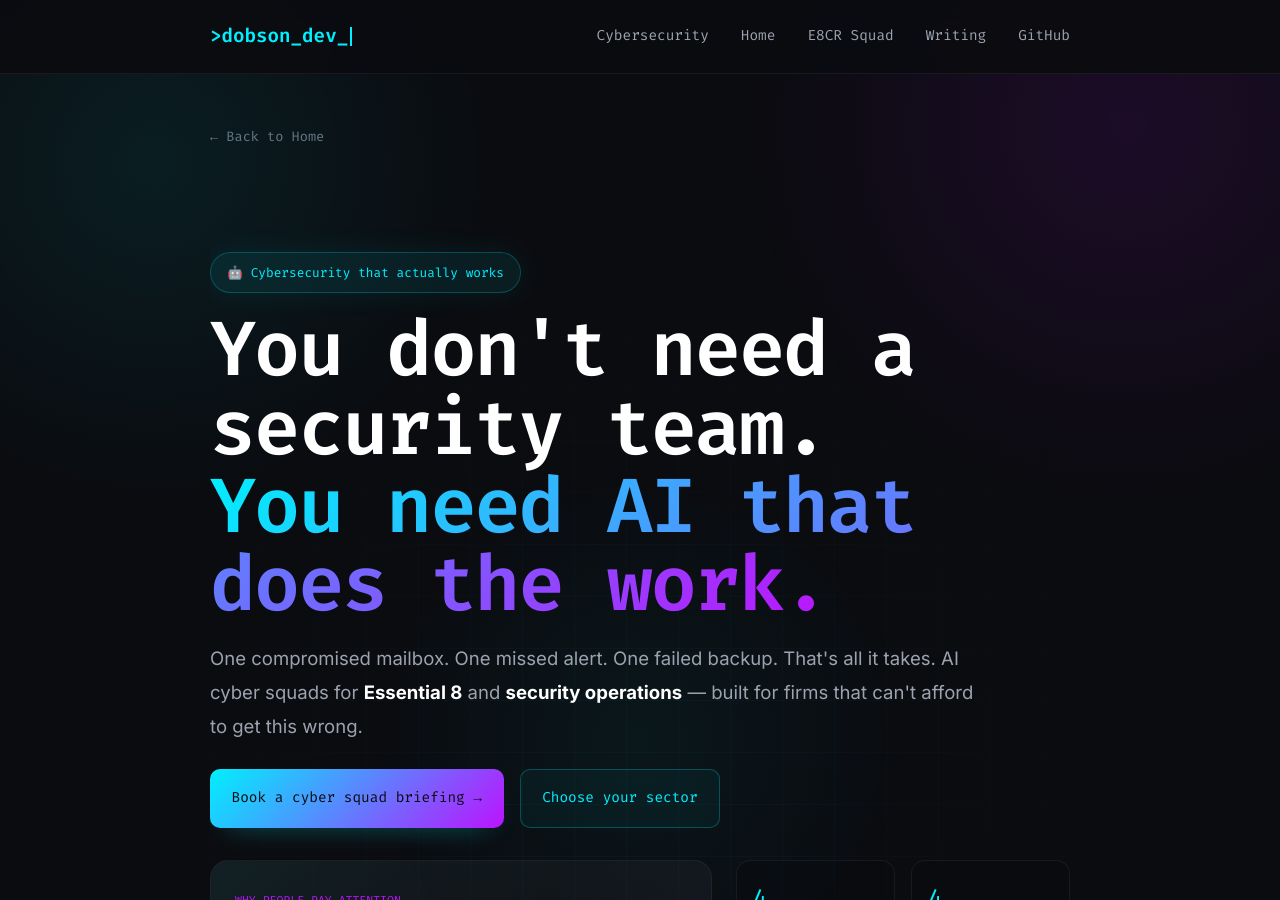
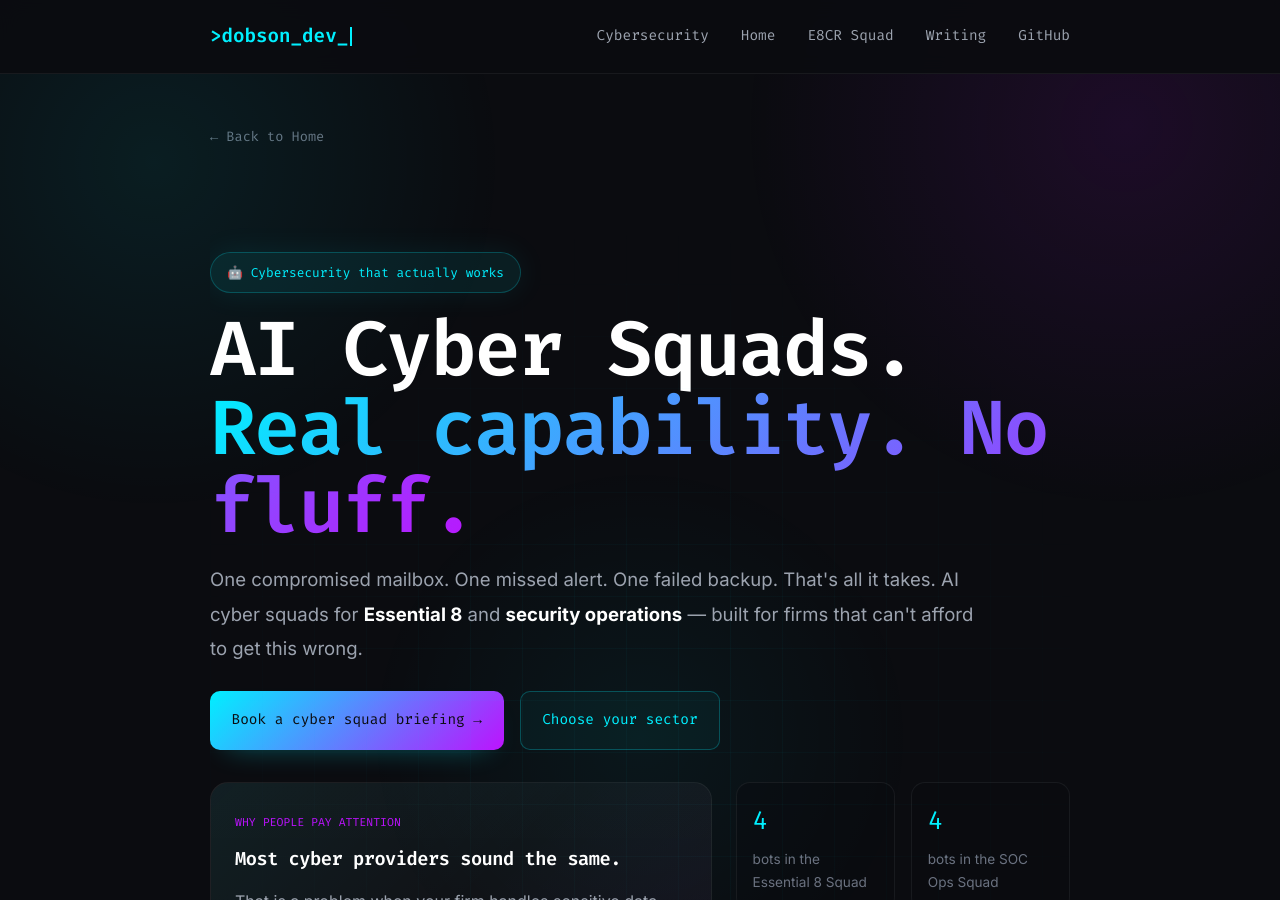
Before and after one commit to RADobson/dobson-dev-site, a Jekyll site: the page built from services/cybersecurity.html, in a window 1280 px wide and 900 px high. Built offline with Jekyll 4.4.1, drawn with Linux system fonts in a browser that asks for light colours.

Commit message:
Hero titles: fragments not sentences

```diff
--- a/services/cybersecurity.html
+++ b/services/cybersecurity.html
@@ -103,7 +103,7 @@
 
 <section class="hero">
   <div class="badge">🤖 Cybersecurity that actually works</div>
-  <h1><span class="kicker">You don't need a security team.</span><br><span class="highlight">You need AI that does the work.</span></h1>
+  <h1><span class="kicker">AI Cyber Squads.</span><br><span class="highlight">Real capability. No fluff.</span></h1>
   <p class="subtitle">One compromised mailbox. One missed alert. One failed backup. That's all it takes. AI cyber squads for <strong style="color:var(--text-white);">Essential 8</strong> and <strong style="color:var(--text-white);">security operations</strong> — built for firms that can't afford to get this wrong.</p>
   <div class="cta-row">
     <a class="btn btn-primary" href="#contact">Book a cyber squad briefing →</a>
--- a/soc-squad/index.html
+++ b/soc-squad/index.html
@@ -48,7 +48,7 @@
 <body>
 <nav><div class="container"><a href="/" class="nav-brand">&gt;<span class="typing-text">dobson_dev_</span><span style="display:inline-block;width:2px;height:1em;background:var(--accent);margin-left:2px;animation:blink .75s step-end infinite;vertical-align:text-bottom;"></span></a><style>@keyframes blink{from,to{opacity:1}50%{opacity:0}}</style><div class="nav-links"><a href="/services/cybersecurity/">Cybersecurity</a><a href="#squad">The Squad</a><a href="#compare">Compare</a><a href="#how">How It Works</a><a href="/e8cr/">E8CR Squad</a><a href="/#contact" class="nav-cta">Get a Demo</a></div></div></nav>
 
-<section class="hero"><div class="container"><div class="hero-badge">AI Cyber Squad · 4 specialised bots · Zero analyst fatigue</div><h1>Your tools are screaming.<br><span>Nobody's listening.</span></h1><p>4 autonomous bots that triage, hunt, respond, and baseline — so your alerts stop being expensive background noise.</p><div class="hero-actions"><a href="/#contact" class="hero-cta">Book a SOC assessment →</a><a href="/services/cybersecurity/" class="hero-ghost">See the broader offer</a></div><div class="hero-grid"><div class="panel"><div class="panel-inner"><div class="mini-label">WHY PEOPLE LEAN IN</div><h3 style="margin-bottom:.8rem;">You bought the tools. Now what?</h3><p style="color:var(--muted);line-height:1.8">Alerts don't scale. Attention doesn't scale. These bots do.</p><ul class="feature-list"><li>XDR triage and correlation</li><li>SIEM health and threat hunting</li><li>SOAR playbooks and containment</li><li>UEBA anomaly and insider-risk analysis</li></ul></div></div><div class="metrics"><div class="metric"><div class="num">4</div><div class="label">specialised bots</div></div><div class="metric"><div class="num">24/7</div><div class="label">operational coverage</div></div><div class="metric"><div class="num">11k</div><div class="label">alerts/day is not unusual</div></div><div class="metric"><div class="num">0</div><div class="label">interest in analyst burnout</div></div></div></div></div></section>
+<section class="hero"><div class="container"><div class="hero-badge">AI Cyber Squad · 4 specialised bots · Zero analyst fatigue</div><h1>SOC Ops Squad.<br><span>Detection. Response. No burnout.</span></h1><p>4 autonomous bots that triage, hunt, respond, and baseline — so your alerts stop being expensive background noise.</p><div class="hero-actions"><a href="/#contact" class="hero-cta">Book a SOC assessment →</a><a href="/services/cybersecurity/" class="hero-ghost">See the broader offer</a></div><div class="hero-grid"><div class="panel"><div class="panel-inner"><div class="mini-label">WHY PEOPLE LEAN IN</div><h3 style="margin-bottom:.8rem;">You bought the tools. Now what?</h3><p style="color:var(--muted);line-height:1.8">Alerts don't scale. Attention doesn't scale. These bots do.</p><ul class="feature-list"><li>XDR triage and correlation</li><li>SIEM health and threat hunting</li><li>SOAR playbooks and containment</li><li>UEBA anomaly and insider-risk analysis</li></ul></div></div><div class="metrics"><div class="metric"><div class="num">4</div><div class="label">specialised bots</div></div><div class="metric"><div class="num">24/7</div><div class="label">operational coverage</div></div><div class="metric"><div class="num">11k</div><div class="label">alerts/day is not unusual</div></div><div class="metric"><div class="num">0</div><div class="label">interest in analyst burnout</div></div></div></div></div></section>
 
 <section><div class="container"><h2 class="section-title">The SOC Staffing Problem</h2><p class="section-sub">People alone can't solve this. The maths doesn't work.</p><div class="grid-3"><div class="card"><div class="card-content"><div class="mini-label">01</div><h3>$500K–$2M per year</h3><p>24/7 SOC staffing. Before tool sprawl, turnover, and burnout.</p></div></div><div class="card"><div class="card-content"><div class="mini-label">02</div><h3>11,000 alerts per day</h3><p>Humans triage a fraction. The rest? Ignored.</p></div></div><div class="card"><div class="card-content"><div class="mini-label">03</div><h3>287 days dwell time</h3><p>Average attacker dwell time. The tools were screaming the whole time.</p></div></div></div><div class="quote-box"><div class="quote-inner"><p>“The frustrating part is not buying the tools. It is realising the hard part starts after the alert fires.”</p><small>That's the gap</small></div></div></div></section>
 
```
Also changed, not shown: e8cr/index.html (+1 -1 lines).
